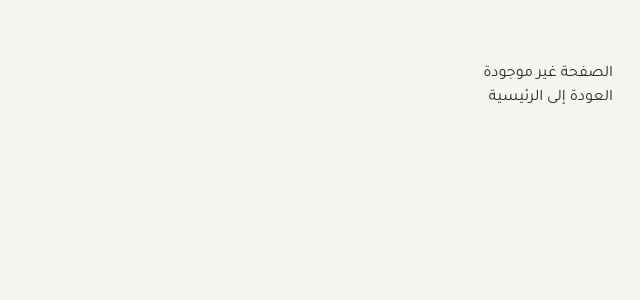
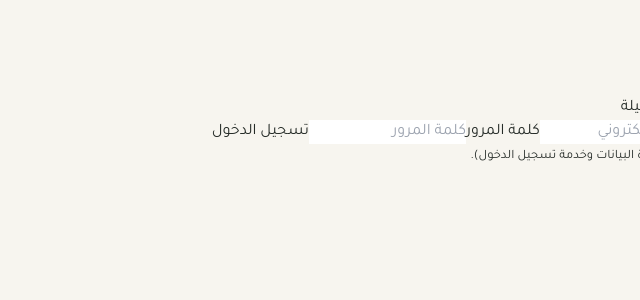
Before and after one commit to alaqeela14/al-aqila14, a Next.js app: page /admin/login in a window 1280 px wide. Before the commit this address had no page. Shown: the top 300 px of the page, without its empty margins (640-1280 px from the left). Built offline with nearby package versions, Linux system fonts and the light colour scheme.

Commit message:
Create Supabase admin login screen

```diff
--- /dev/null
+++ b/src/app/admin/login/page.tsx
@@ -0,0 +1,6 @@
+'use client';
+import {useState} from 'react';
+import {supabase} from '../../lib/supabase';
+export default function AdminLogin(){const [email,setEmail]=useState('');const [password,setPassword]=useState('');const [msg,setMsg]=useState('');const [loading,setLoading]=useState(false);
+async function submit(e:any){e.preventDefault();setLoading(true);setMsg('');if(!process.env.NEXT_PUBLIC_SUPABASE_URL||!process.env.NEXT_PUBLIC_SUPABASE_ANON_KEY){setMsg('لم يتم إعداد اتصال قاعدة البيانات بعد.');setLoading(false);return;}const {error}=await supabase.auth.signInWithPassword({email,password});if(error)setMsg('تعذر تسجيل الدخول: تحقق من البريد وكلمة المرور.');else window.location.href='/admin';setLoading(false);}
+return <main className="adminLogin"><a href="/">← العودة للموقع</a><div className="loginBox"><div className="symbol">🔐</div><h1>دخول الإدارة</h1><p>لوحة إدارة مؤسسة العقيلة</p><form onSubmit={submit}><label>البريد الإلكتروني</label><input type="email" required value={email} onChange={e=>setEmail(e.target.value)} placeholder="البريد الإلكتروني"/><label>كلمة المرور</label><input type="password" required value={password} onChange={e=>setPassword(e.target.value)} placeholder="كلمة المرور"/><button disabled={loading}>{loading?'جارٍ الدخول...':'تسجيل الدخول'}</button></form>{msg&&<div className="loginMsg">{msg}</div>}<small>يستلزم إعداد Supabase (قاعدة البيانات وخدمة تسجيل الدخول).</small></div></main>}
```
